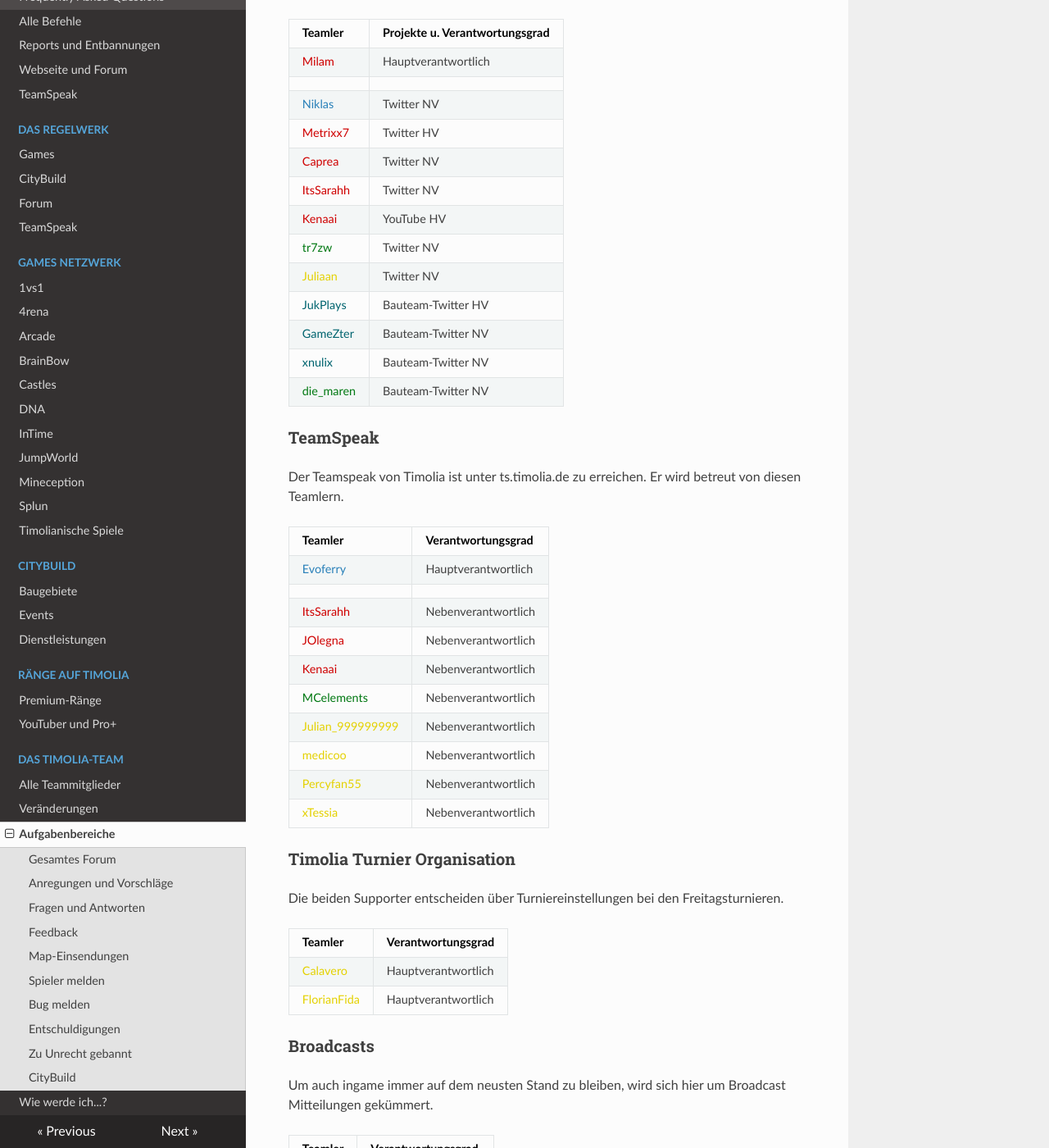
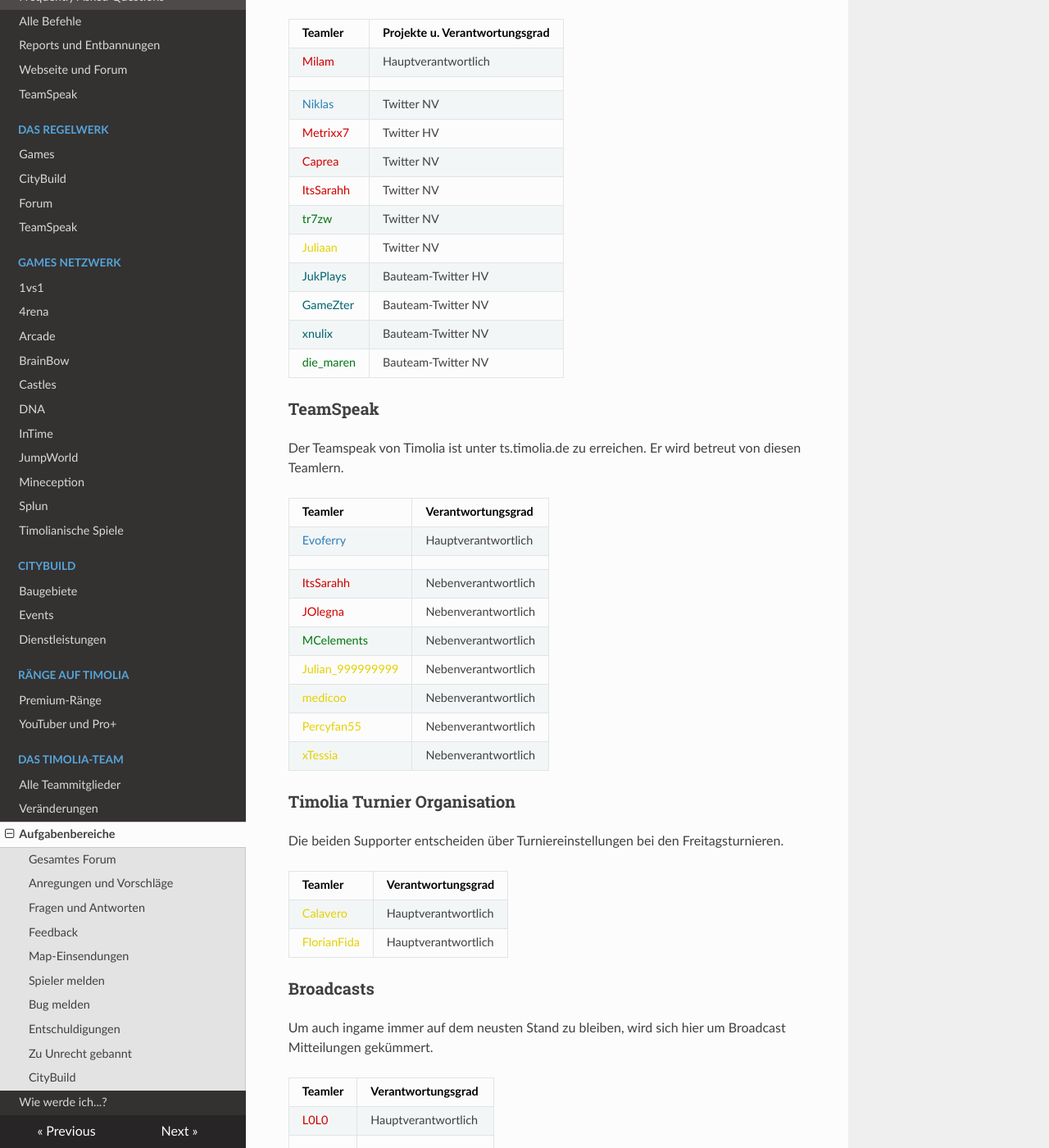
Before and after one commit to TimoliaDE/HowTo, an MkDocs documentation site: the page built from docs/team/responsibilities.md, in a window 1280 px wide and 1400 px high, scrolled down 4121 px. Shown: the whole window at 82% size. Built offline with MkDocs 1.6.1, drawn with Linux system fonts in a browser that asks for light colours; nearby versions of some CDN libraries; old or Windows-style settings are respelled for this version of MkDocs; some of the changed text lies outside the part shown.

Commit message:
Update responsibilities.md

```diff
--- a/docs/team/responsibilities.md
+++ b/docs/team/responsibilities.md
@@ -144,7 +144,6 @@ Für einen ständigen Support und Content auf Twitter und anderen sozialen Medie
 |<span style="color:#CF0101">Metrixx7</span> | Twitter HV |
 |<span style="color:#CF0101">Caprea</span> | Twitter NV |
 |<span style="color:#CF0101">ItsSarahh</span> | Twitter NV|
-|<span style="color:#CF0101">Kenaai</span> | YouTube HV |
 |<span style="color:#007812">tr7zw</span> | Twitter NV |
 |<span style="color:#E4D100">Juliaan</span> | Twitter NV |
 |<span style="color:#00646F">JukPlays</span> | Bauteam-Twitter HV |
@@ -161,7 +160,6 @@ Der Teamspeak von Timolia ist unter ts.timolia.de zu erreichen. Er wird betreut
 | | |
 |<span style="color:#CF0101">ItsSarahh</span> | Nebenverantwortlich |
 |<span style="color:#CF0101">JOlegna</span> | Nebenverantwortlich |
-|<span style="color:#CF0101">Kenaai</span> | Nebenverantwortlich |
 |<span style="color:#007812">MCelements</span> | Nebenverantwortlich |
 |<span style="color:#E4D100">Julian_999999999</span> | Nebenverantwortlich |
 |<span style="color:#E4D100">medicoo</span> | Nebenverantwortlich |
@@ -195,7 +193,6 @@ Im Timolia Team gibt es kleinere Teams, welche unter anderem durch diese Verantw
 |<span style="color:#2980b9">Caelis</span> | Management des Development-Teams |
 |<span style="color:#CF0101">Tedget</span> | Management des Development-Teams |
 |<span style="color:#CF0101">Milam</span> | Management des Creator-Teams und des YouTube-Teams |
-|<span style="color:#CF0101">Kenaai</span> | Management des YouTube-Teams |
 |<span style="color:#00646F">Vectrail</span> | Management des Bau-Teams |
 
 ###<strong>Testen der Games-Maps</strong>
```
